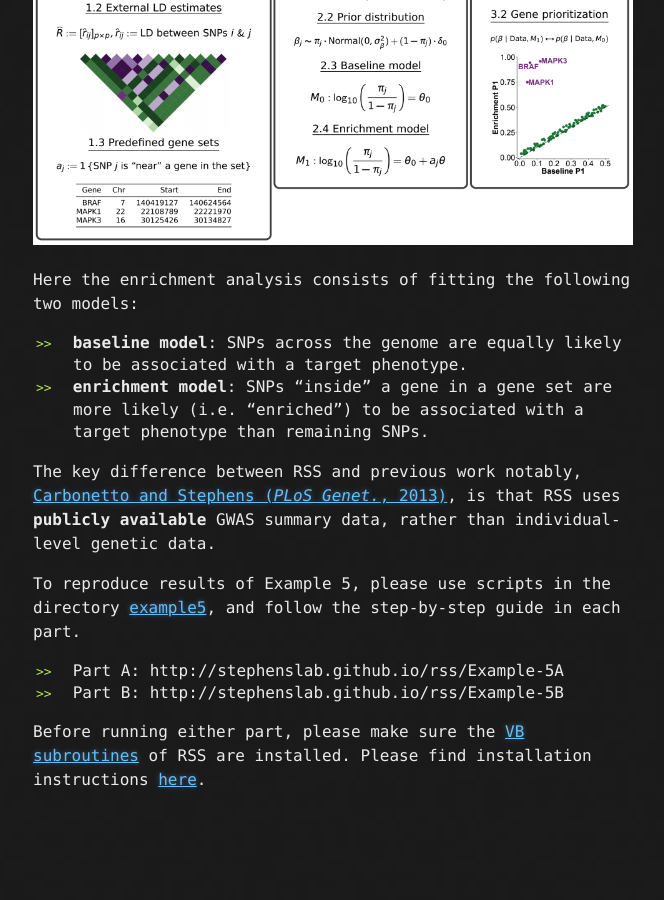
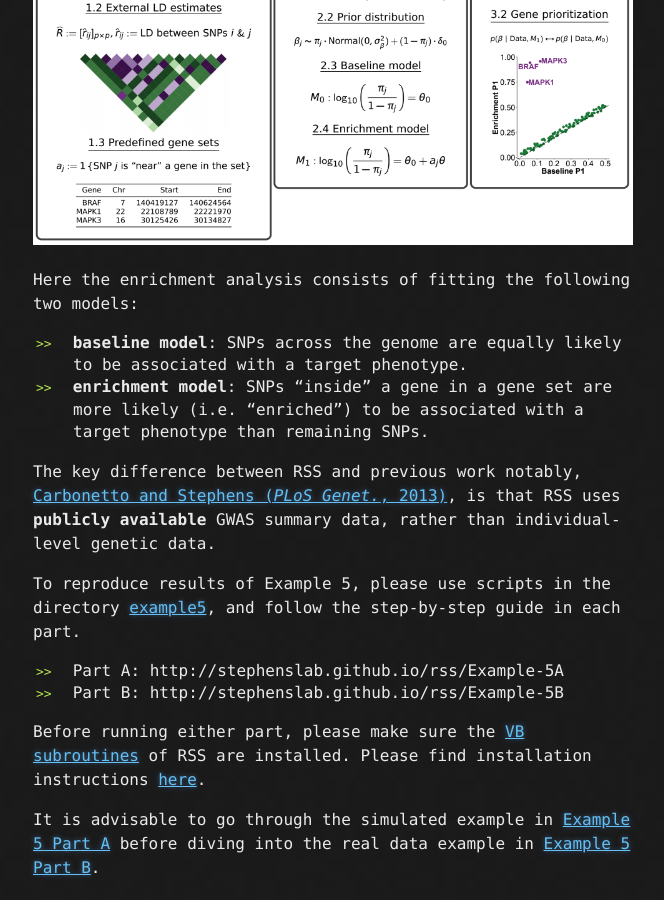
Before and after one commit to stephenslab/rss, a Jekyll site: the page built from docs/Example-5.md, in a window 1280 px wide and 900 px high, scrolled down 1087 px. Shown: the whole window, without its empty margins (307-971 px from the left). Built offline with Jekyll 4.4.1, drawn with Linux system fonts in a browser that asks for light colours; our own code applies the rules of GitHub Pages for plain Markdown files; before the commit the page ends 1899 px from its top, so only the background shows below that.

Commit message:
update example5 home page

```diff
--- a/docs/Example-5.md
+++ b/docs/Example-5.md
@@ -45,3 +45,6 @@ and follow the step-by-step guide in each part.
 Before running either part, please make sure the
 [VB subroutines](https://github.com/stephenslab/rss/tree/master/src_vb)
 of RSS are installed. Please find installation instructions [here](RSS-via-VB).
+
+It is advisable to go through the simulated example in [Example 5 Part A](Example-5A)
+before diving into the real data example in [Example 5 Part B](Example-5B).
```
